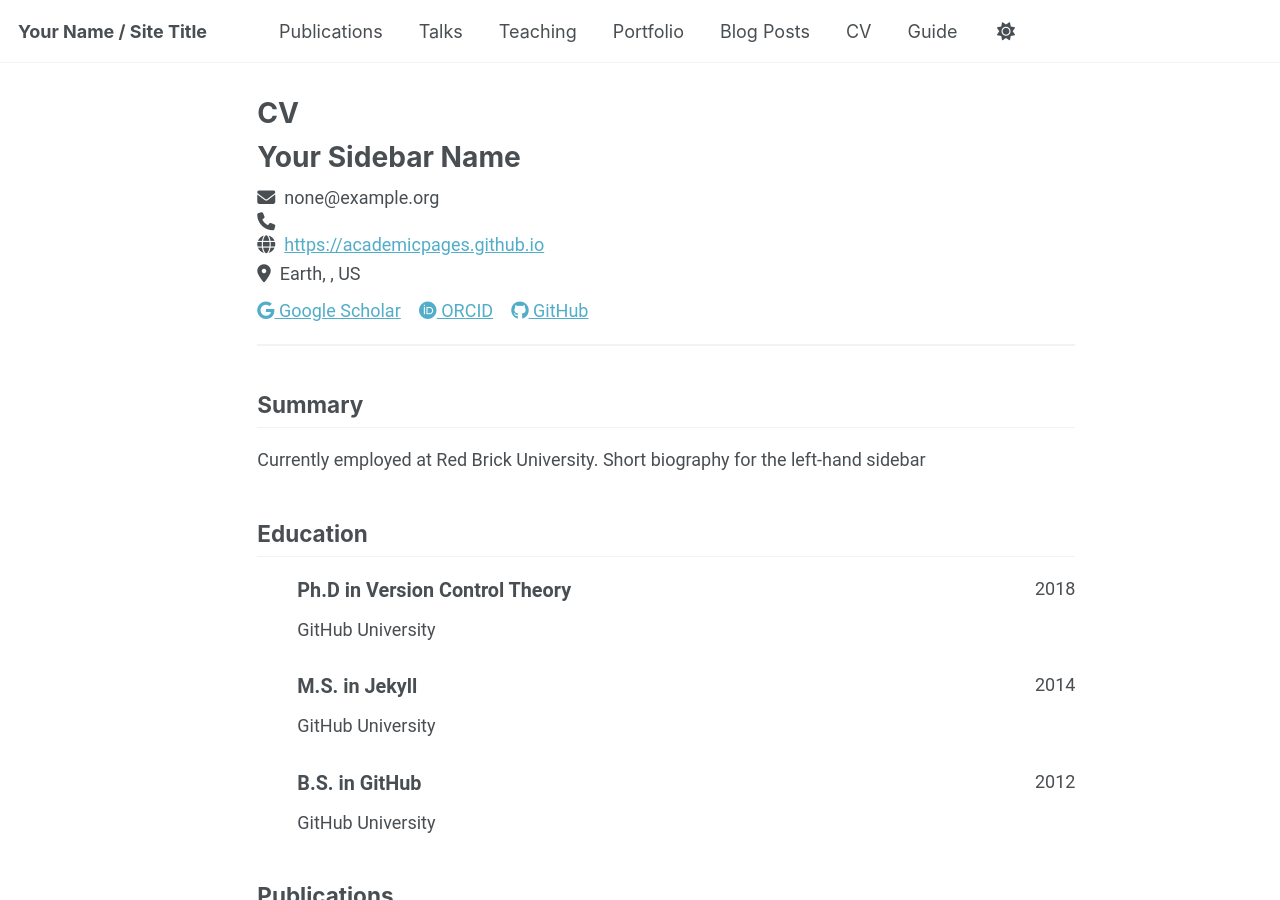
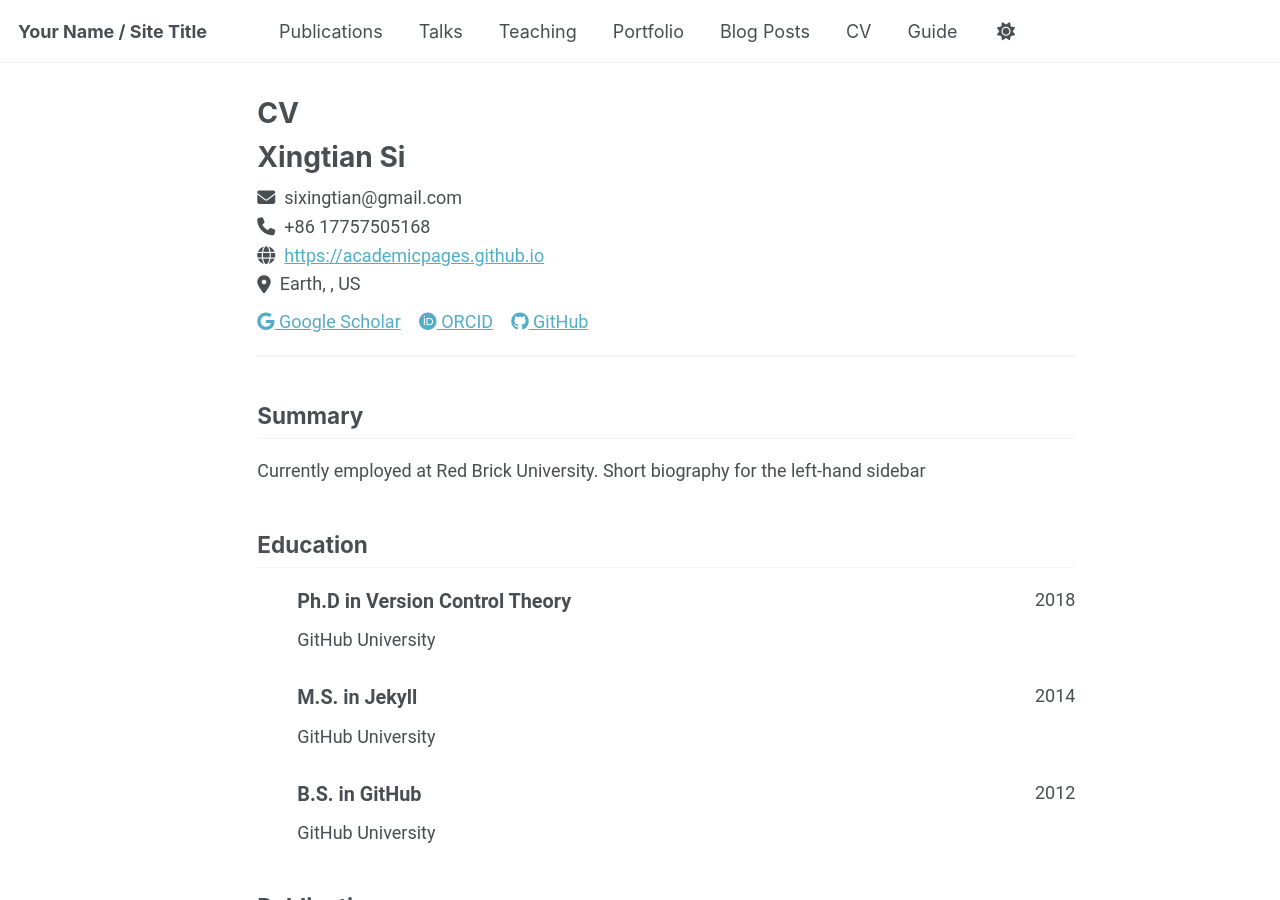
Before and after one commit to sixingtian/sixingtian.github.io, a Jekyll site: the page built from _pages/cv-json.md, in a window 1280 px wide and 900 px high. Built offline with Jekyll 4.4.1, drawn with Linux system fonts in a browser that asks for light colours; a script bundle is joined from its source files by our own code; library files that are not in the unit come from our copies.

Commit message:
Update personal information in cv.json

```diff
--- a/_data/cv.json
+++ b/_data/cv.json
@@ -1,8 +1,8 @@
 {
   "basics": {
-    "name": "Your Sidebar Name",
-    "email": "none@example.org",
-    "phone": "",
+    "name": "Xingtian Si",
+    "email": "sixingtian@gmail.com",
+    "phone": "+86 17757505168",
     "website": "https://academicpages.github.io",
     "summary": "Currently employed at Red Brick University. Short biography for the left-hand sidebar",
     "location": {
```
